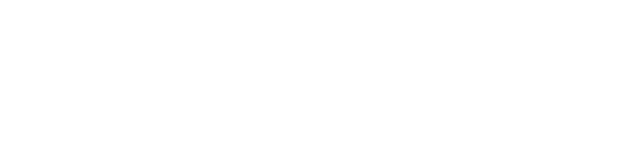
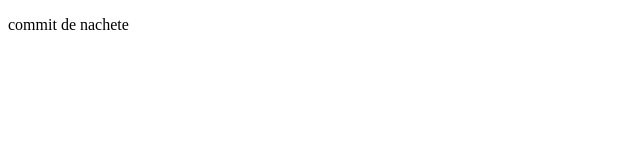
Before and after one commit to piruleta52/git-reverse, a plain HTML site: page index.html in a window 1280 px wide. Shown: the whole page, without its empty margins (0-640 px from the left). Drawn offline with Linux system fonts and the light colour scheme.

Commit message:
commit uno

```diff
--- a/index.html
+++ b/index.html
@@ -7,6 +7,6 @@
     <title>Document</title>
 </head>
 <body>
-
+    <p>commit de nachete</p>
 </body>
 </html>
```
